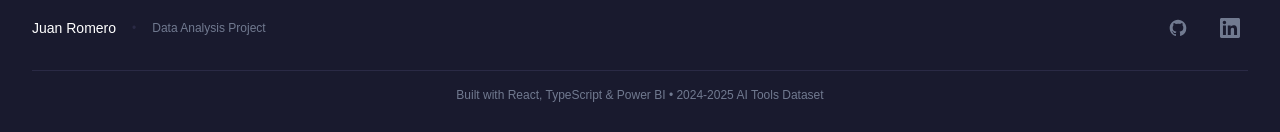
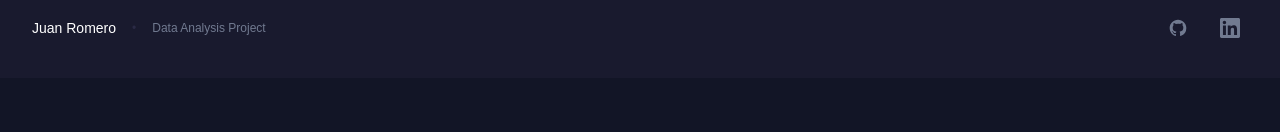
Before and after one commit to JuanCarlos-27/ai-tools-project, a React (Vite) app: page / in a window 1280 px wide. Shown: the part 1236-1368 px from the top of the page. After the commit the page ends 1314 px from the top, so only its background shows below. Built offline with nearby package versions, Linux system fonts and the light colour scheme; no server answers.

Commit message:
feat: update dependencies and add vercel configuration

```diff
--- a/package.json
+++ b/package.json
@@ -12,7 +12,6 @@
   "dependencies": {
     "@fontsource/montserrat": "^5.2.8",
     "@tailwindcss/vite": "^4.1.18",
-    "d3": "^7.9.0",
     "i18next": "^25.8.0",
     "i18next-browser-languagedetector": "^8.2.0",
     "react": "^19.2.0",
@@ -23,13 +22,10 @@
   },
   "devDependencies": {
     "@eslint/js": "^9.39.1",
-    "@types/d3": "^7.4.3",
     "@types/node": "^24.10.1",
     "@types/react": "^19.2.5",
     "@types/react-dom": "^19.2.3",
     "@vitejs/plugin-react": "^5.1.1",
-    "class-variance-authority": "^0.7.1",
-    "clsx": "^2.1.1",
     "eslint": "^9.39.1",
     "eslint-plugin-react-hooks": "^7.0.1",
     "eslint-plugin-react-refresh": "^0.4.24",
--- a/src/App.tsx
+++ b/src/App.tsx
@@ -178,11 +178,11 @@ function AppContent({ tools }: { tools: Tool[] }) {
             </div>
 
             {/* Bottom Text */}
-            <div className="text-center pt-4 w-full" style={{ borderTop: '1px solid var(--color-border)' }}>
+            {/* <div className="text-center pt-4 w-full" style={{ borderTop: '1px solid var(--color-border)' }}>
               <p className="text-xs" style={{ color: 'var(--color-text-secondary)' }}>
                 {t('footer.techStack')}
               </p>
-            </div>
+            </div> */}
           </div>
         </div>
       </footer>
```
Also changed, not shown: vercel.json (added).
